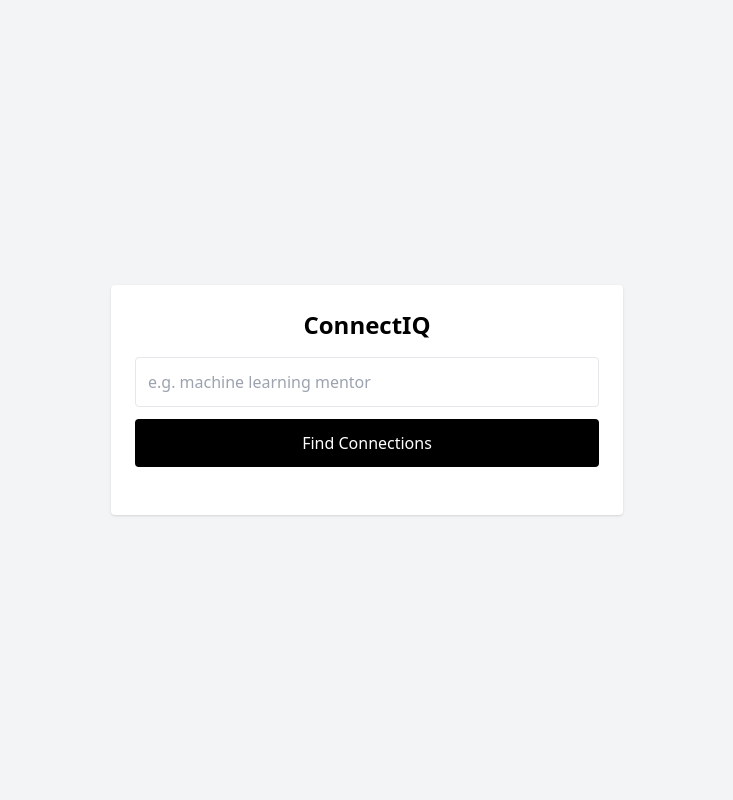
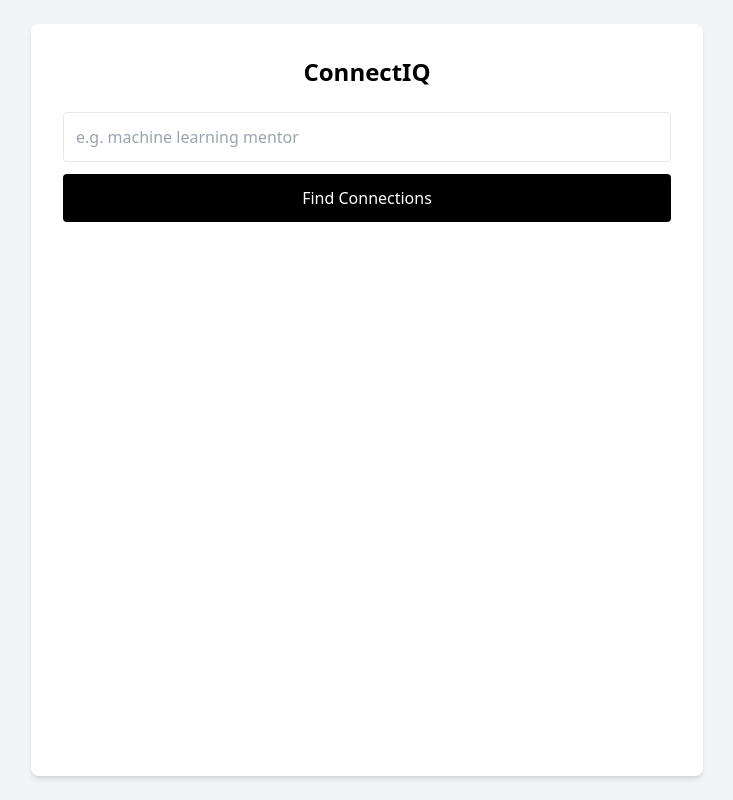
Before and after one commit to saivivekduvva/AI-Powered-Networking-System, a React (Vite) app in the folder connectiq-frontend/: page / in a window 1280 px wide. Shown: the whole page, without its empty margins (273-1006 px from the left). Built offline with nearby package versions, Linux system fonts and the light colour scheme.

Commit message:
just modified results board

```diff
--- a/connectiq-frontend/package.json
+++ b/connectiq-frontend/package.json
@@ -10,6 +10,7 @@
     "preview": "vite preview"
   },
   "dependencies": {
+    "framer-motion": "^12.26.2",
     "react": "^19.2.0",
     "react-dom": "^19.2.0"
   },
--- a/connectiq-frontend/src/App.jsx
+++ b/connectiq-frontend/src/App.jsx
@@ -37,12 +37,15 @@ export default function App() {
   }
 
   return (
-    <div className="min-h-screen bg-gray-100 flex items-center justify-center p-6">
-      <div className="bg-white p-6 rounded shadow w-full max-w-lg">
-        <h1 className="text-2xl font-bold mb-4 text-center">
-          ConnectIQ
-        </h1>
+    <div className="min-h-screen bg-gray-100 flex justify-center p-6">
+      <div className="w-full max-w-2xl bg-white rounded-lg shadow-md p-8">
+        {/* Header */}
+        <header className="mb-6 text-center">
+          <h1 className="text-2xl font-bold">ConnectIQ</h1>
+        </header>
 
+        {/* Search */}
+        <section className="mb-4">
           <input
             className="w-full border p-3 rounded mb-3"
             placeholder="e.g. machine learning mentor"
@@ -58,36 +61,34 @@ export default function App() {
             {loading ? "Finding matches..." : "Find Connections"}
           </button>
 
-        {/* Data sources badge (IMPORTANT) */}
           {sources.length > 0 && (
             <p className="text-xs text-gray-500 mt-3 text-center">
               Using public data from:{" "}
-            <span className="font-medium">
-              {sources.join(", ")}
-            </span>
+              <span className="font-medium">{sources.join(", ")}</span>
             </p>
           )}
+        </section>
 
+        {/* System Feedback */}
+        <section>
           {error && (
-          <p className="text-center text-red-600 mt-4">
-            {error}
-          </p>
+            <p className="text-center text-red-600 mt-4">{error}</p>
           )}
 
-        {/* Empty state */}
           {!loading && results.length === 0 && intent && !error && (
             <p className="text-center text-sm text-gray-500 mt-6">
               No recommendations found. Try refining your intent.
             </p>
           )}
+        </section>
 
-        <div className="mt-6 space-y-4">
+        {/* Results */}
+        <section className="mt-6 space-y-4">
           {results.map((p, i) => (
             <div key={i} className="border p-4 rounded">
               <h2 className="font-semibold">{p.name}</h2>
               <p className="text-sm text-gray-600">{p.role}</p>
 
-              {/* Score + WHY NOW badge */}
               <div className="flex items-center gap-2 mt-2 flex-wrap">
                 <span
                   className={`inline-block px-2 py-1 rounded text-xs font-bold ${
@@ -110,6 +111,17 @@ export default function App() {
 
               <p className="mt-2 text-sm text-gray-700">{p.why}</p>
 
+              {p.contextual_triggers && p.contextual_triggers.length > 0 && (
+                <div className="mt-2 text-xs text-gray-600">
+                  <span className="font-medium">Contextual triggers:</span>
+                  <ul className="list-disc ml-4">
+                    {p.contextual_triggers.map((t, idx) => (
+                      <li key={idx}>{t}</li>
+                    ))}
+                  </ul>
+                </div>
+              )}
+
               <a
                 href={p.profile_url}
                 target="_blank"
@@ -120,8 +132,9 @@ export default function App() {
               </a>
             </div>
           ))}
+        </section>
       </div>
-      </div>
+
     </div>
   )
 }
```
Also changed, not shown: 1 other file (tests, documents, lock files or other folders). Lines whose indentation alone changed are shown as unchanged.
